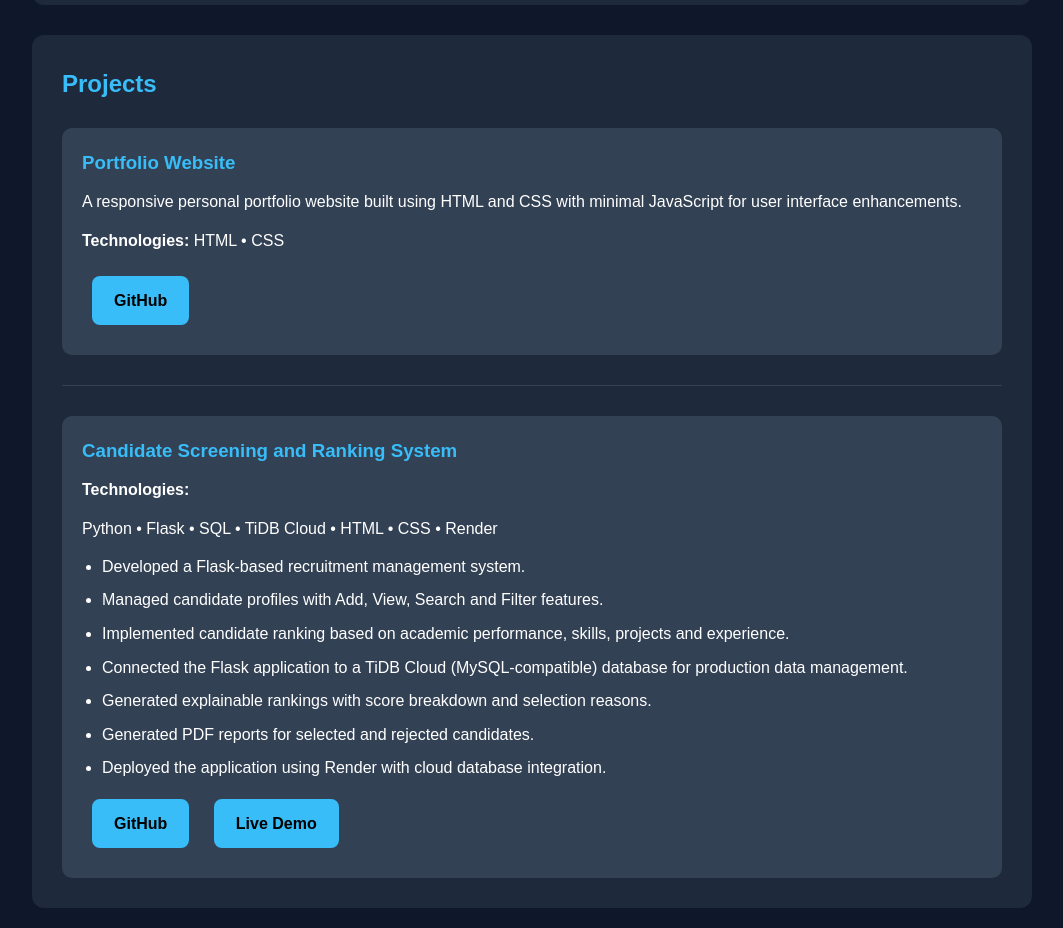
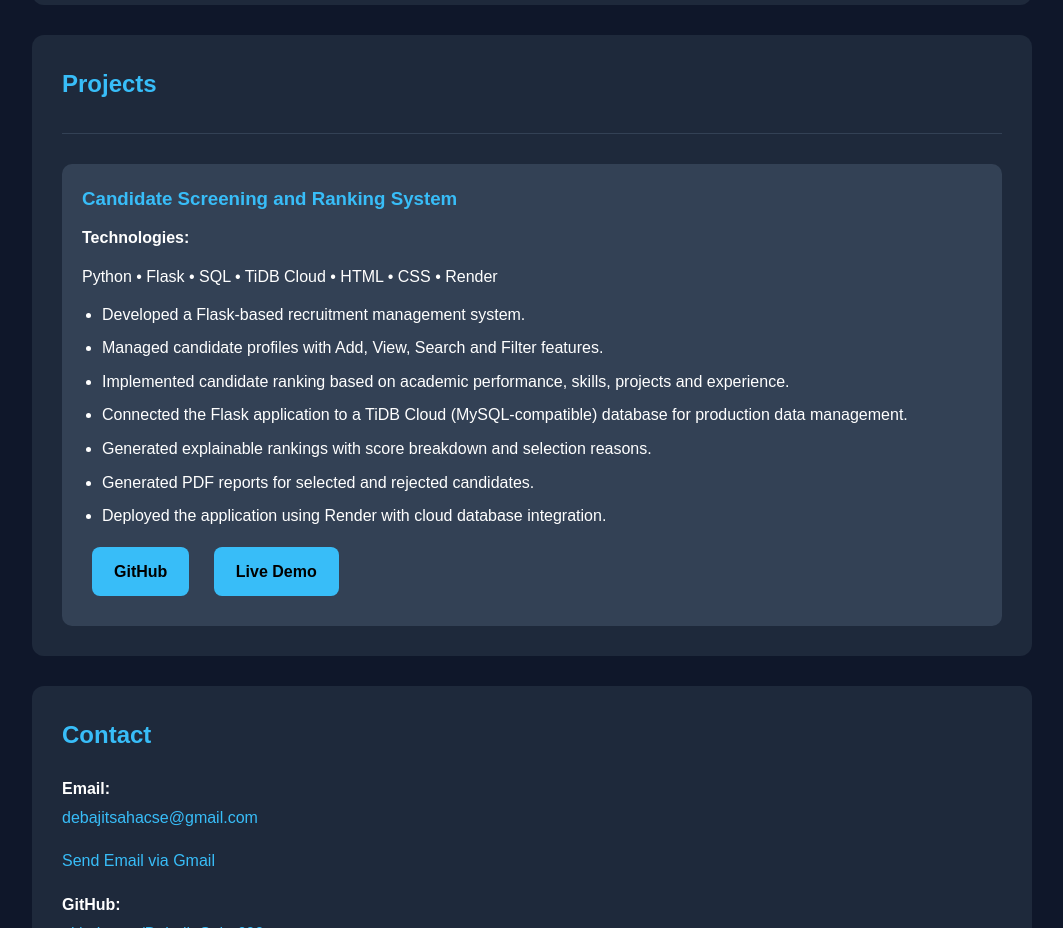
Before and after one commit to Debajit-Saha690/My-Portfolio, a plain HTML site: page index.html in a window 1280 px wide. Shown: the part 2501-3429 px from the top of the page, without its empty margins (108-1171 px from the left). Drawn offline with Linux system fonts and the light colour scheme.

Commit message:
Update index.html
Removed portfolio project section from index.html

```diff
--- a/index.html
+++ b/index.html
@@ -267,29 +267,6 @@
 
     <!-- Portfolio -->
 
-    <div class="project">
-
-        <h3>Portfolio Website</h3>
-
-        <p>
-            A responsive personal portfolio website built using HTML and CSS
-            with minimal JavaScript for user interface enhancements.
-        </p>
-
-        <p>
-            <strong>Technologies:</strong>
-            HTML • CSS
-        </p>
-
-        <a href="https://github.com/Debajit-Saha690/My-Portfolio"
-           class="btn"
-           target="_blank"
-           rel="noopener noreferrer">
-           GitHub
-        </a>
-
-    </div>
-
     <hr>
 
     <!-- Candidate Screening -->
```
